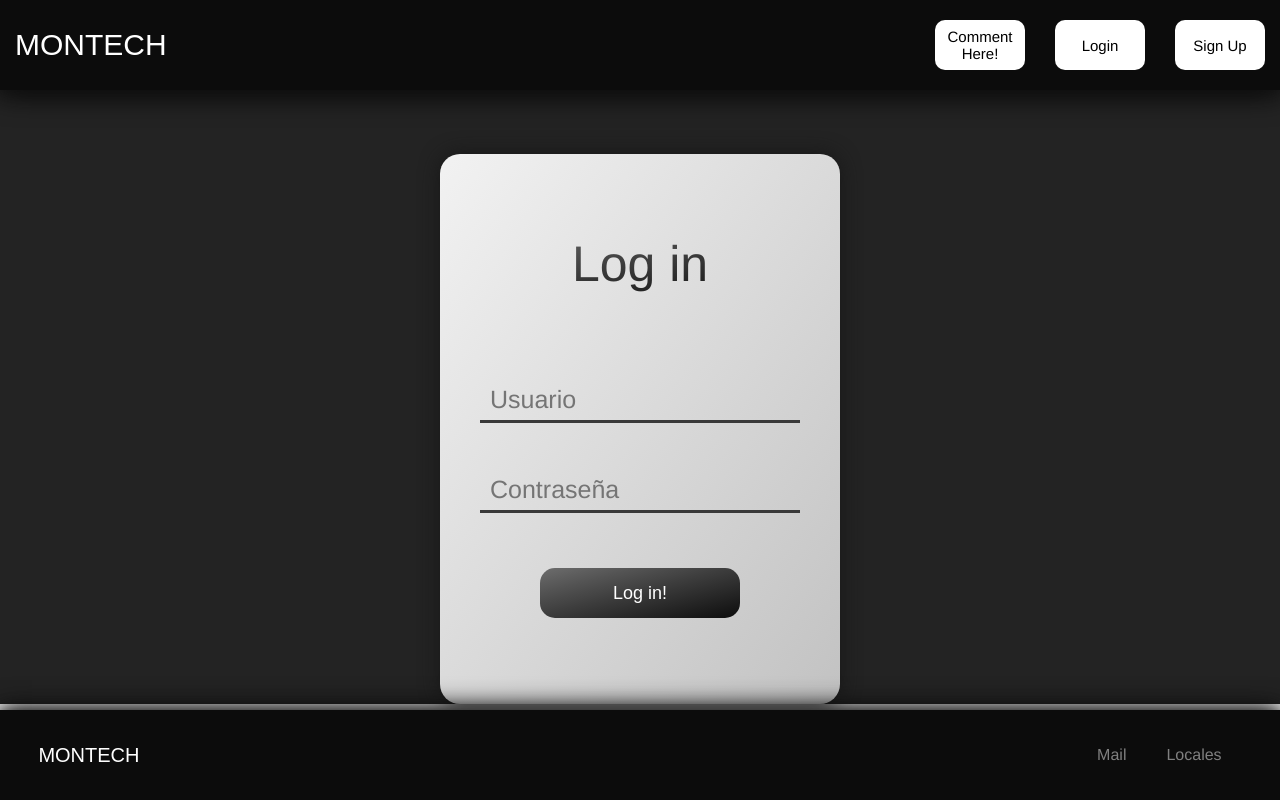
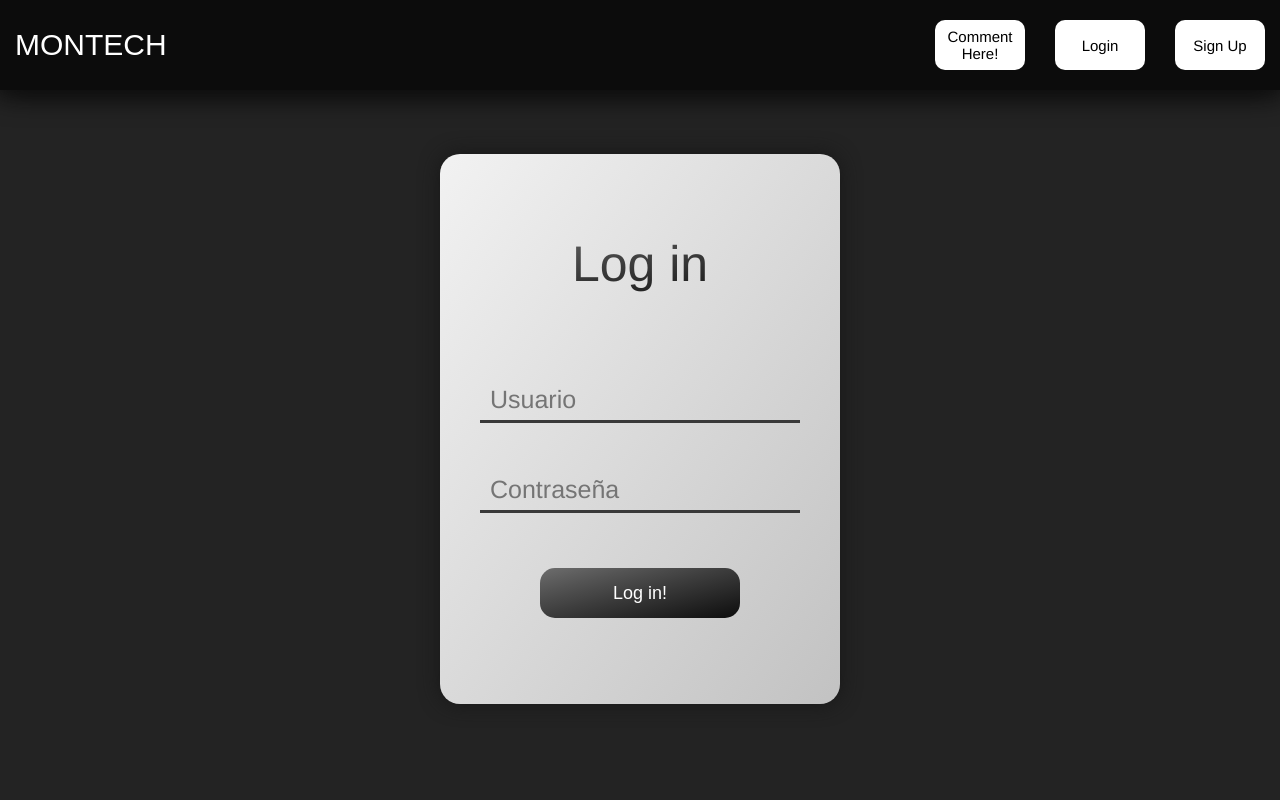
Before and after one commit to joacomonte/FullStack-Front-Montech, a React (Create React App) app in the folder client/: page /login-page in a window 1280 px wide. Shown: the top 800 px of the page. Built offline with nearby package versions, Linux system fonts and the light colour scheme; no server answers.

Commit message:
Update RegistrationStyle.css

```diff
--- a/client/src/pages/Registration/RegistrationStyle.css
+++ b/client/src/pages/Registration/RegistrationStyle.css
@@ -6,7 +6,7 @@
 
     background-color: rgb(35, 35, 35);
 
-    padding-top: 5vw;
+    height: 100vh;
 }
 
 .registration-formContainer{
```
